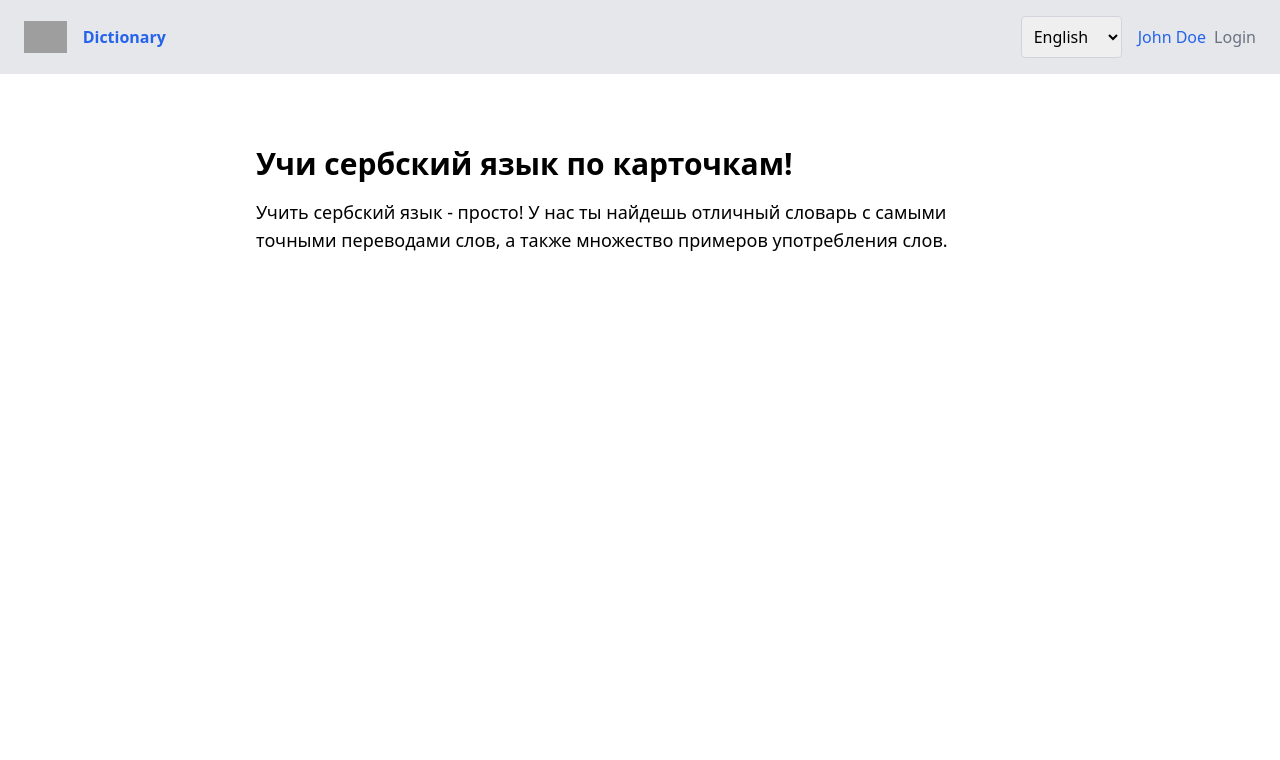
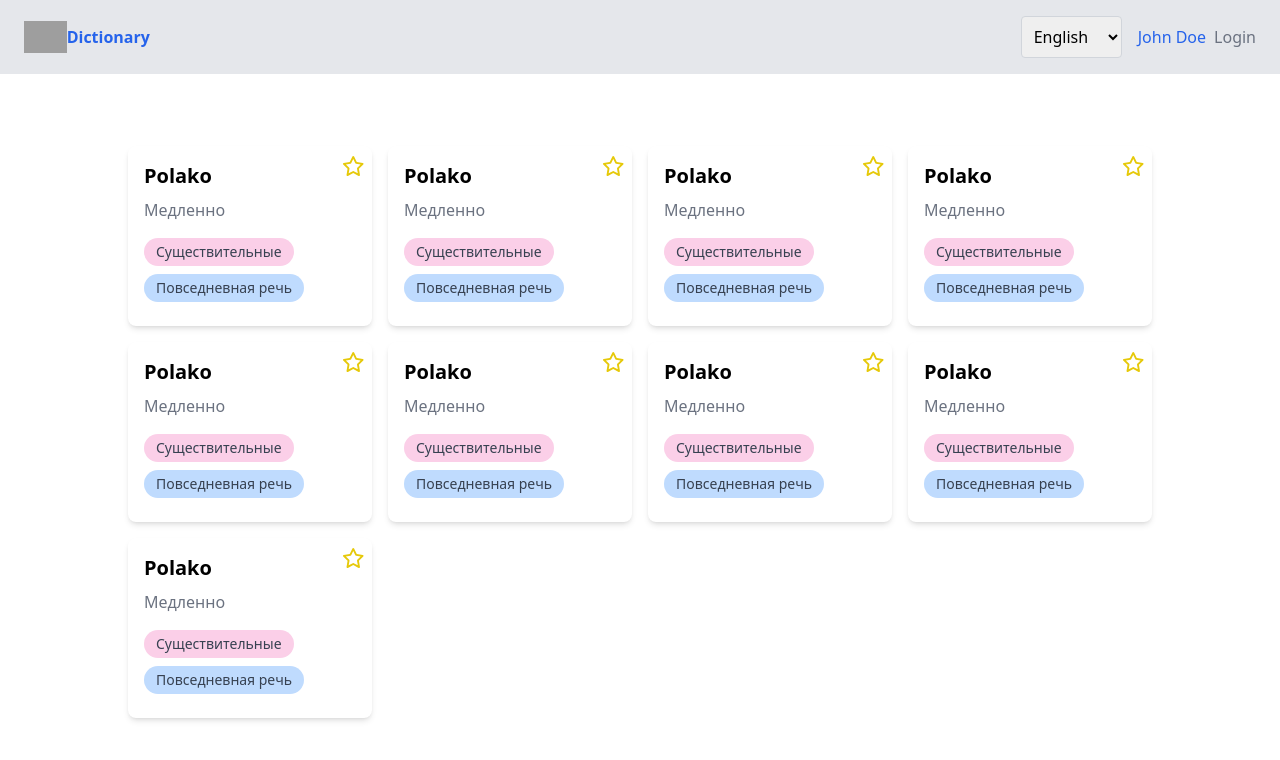
Before and after one commit to alagakin/lingoserb-frontend, a Vue app: page /dictionary in a window 1280 px wide. Shown: the top 760 px of the page. Built offline with nearby package versions, Linux system fonts and the light colour scheme; grey boxes are pictures that could not be loaded.

Commit message:
dictionary layout

```diff
--- a/package.json
+++ b/package.json
@@ -9,6 +9,12 @@
     "test:unit": "vitest"
   },
   "dependencies": {
+    "@fortawesome/fontawesome-free": "^6.4.0",
+    "@fortawesome/fontawesome-svg-core": "^6.4.0",
+    "@fortawesome/free-brands-svg-icons": "^6.4.0",
+    "@fortawesome/free-regular-svg-icons": "^6.4.0",
+    "@fortawesome/free-solid-svg-icons": "^6.4.0",
+    "@fortawesome/vue-fontawesome": "^3.0.3",
     "vue": "^3.3.2",
     "vue-router": "^4.2.0"
   },
--- a/src/App.vue
+++ b/src/App.vue
@@ -1,6 +1,8 @@
 <template>
   <Header />
-  <HomeView />
+  <main class="container mx-auto py-8 max-w-6xl mt-10">
+    <router-view></router-view>
+  </main>
 </template>
 
 <script>
@@ -11,7 +13,7 @@ export default {
   name: 'App',
   components: {
     Header,
-    HomeView
-}
+    HomeView,
+  }
 }
 </script>
--- /dev/null
+++ b/src/components/DictCard.vue
@@ -0,0 +1,31 @@
+<template>
+    <div class="bg-white rounded-lg p-4 shadow-md relative">
+        <h3 class="text-xl font-bold mb-2">Polako</h3>
+        <p class="text-gray-500 mb-4">Медленно</p>
+        <div class="flex flex-wrap">
+            <span class="text-sm bg-pink-200 rounded-full px-3 py-1 text-gray-700 mr-2 mb-2">
+                Существительные
+            </span>
+            <span class="text-sm bg-blue-200 rounded-full px-3 py-1 text-gray-700 mr-2 mb-2">
+                Повседневная речь
+            </span>
+        </div>
+        <div class="absolute top-0 right-0 mt-2 mr-2">
+            <!-- <font-awesome-icon :icon="['fas', 'star']" style="color: #e6c90a;" size="lg" /> -->
+            <font-awesome-icon :icon="['far', 'star']" style="color: #e6c90a;" size="lg" class="cursor-pointer hover:scale-105 transition-transform duration-300"/>
+        </div>
+    </div>
+</template>
+
+<script>
+import { library } from '@fortawesome/fontawesome-svg-core';
+import { faStar as farStar } from '@fortawesome/free-regular-svg-icons';
+import { faStar as fasStar } from '@fortawesome/free-solid-svg-icons';
+
+export default {
+    name: 'DictCard',
+    beforeMount() {
+        library.add(farStar, fasStar);
+    },
+}
+</script>
--- a/src/components/Header.vue
+++ b/src/components/Header.vue
@@ -1,10 +1,10 @@
 <template>
     <header class="flex items-center justify-between bg-gray-200 py-4 px-6">
         <div class="flex items-center">
-            <div class="mr-4">
+            <router-link to="/" class="text-blue-600 font-semibold">
                 <img src="logo.png" alt="Logo" class="h-8">
-            </div>
-            <a href="#" class="text-blue-600 font-semibold">Dictionary</a>
+            </router-link>
+            <router-link to="/dictionary" class="text-blue-600 font-semibold">Dictionary</router-link>
         </div>
         <div class="flex items-center">
             <div class="mr-4">
--- a/src/main.js
+++ b/src/main.js
@@ -1,9 +1,12 @@
 import { createApp } from 'vue'
 import App from './App.vue'
 import router from './router'
+import { FontAwesomeIcon } from '@fortawesome/vue-fontawesome';
+
 
 const app = createApp(App)
 
 app.use(router)
+app.component('font-awesome-icon', FontAwesomeIcon);
 
 app.mount('#app')
--- a/src/router/index.js
+++ b/src/router/index.js
@@ -1,5 +1,6 @@
 import { createRouter, createWebHistory } from 'vue-router'
 import HomeView from '../views/HomeView.vue'
+import Dictionary from '../views/Dictionary.vue'
 
 const router = createRouter({
   history: createWebHistory(import.meta.env.BASE_URL),
@@ -9,6 +10,11 @@ const router = createRouter({
       name: 'home',
       component: HomeView
     },
+    {
+      path: '/dictionary',
+      name: 'Dictionary',
+      component: Dictionary
+    },
   ]
 })
 
--- /dev/null
+++ b/src/views/Dictionary.vue
@@ -0,0 +1,24 @@
+<template>
+  <div class="flex justify-center">
+    <div class="grid grid-cols-1 sm:grid-cols-2 md:grid-cols-4 gap-4 max-w-5xl">
+      <DictCard />
+      <DictCard />
+      <DictCard />
+      <DictCard />
+      <DictCard />
+      <DictCard />
+      <DictCard />
+      <DictCard />
+      <DictCard />
+    </div>
+  </div>
+</template>
+<script>
+import DictCard from '../components/DictCard.vue';
+
+export default {
+    name: "CardPage",
+
+    components: { DictCard }
+}
+</script>
--- a/src/views/HomeView.vue
+++ b/src/views/HomeView.vue
@@ -1,9 +1,4 @@
-<script setup>
-</script>
-
 <template>
- <main class="container mx-auto py-8 max-w-3xl mt-10">
     <h1 class="text-3xl font-bold mb-4">Учи сербский язык по карточкам!</h1>
     <p class="text-lg mb-4">Учить сербский язык - просто! У нас ты найдешь отличный словарь с самыми точными переводами слов, а также множество примеров употребления слов.</p>
-  </main>
 </template>
```
Also changed, not shown: 1 other file (tests, documents, lock files or other folders).
